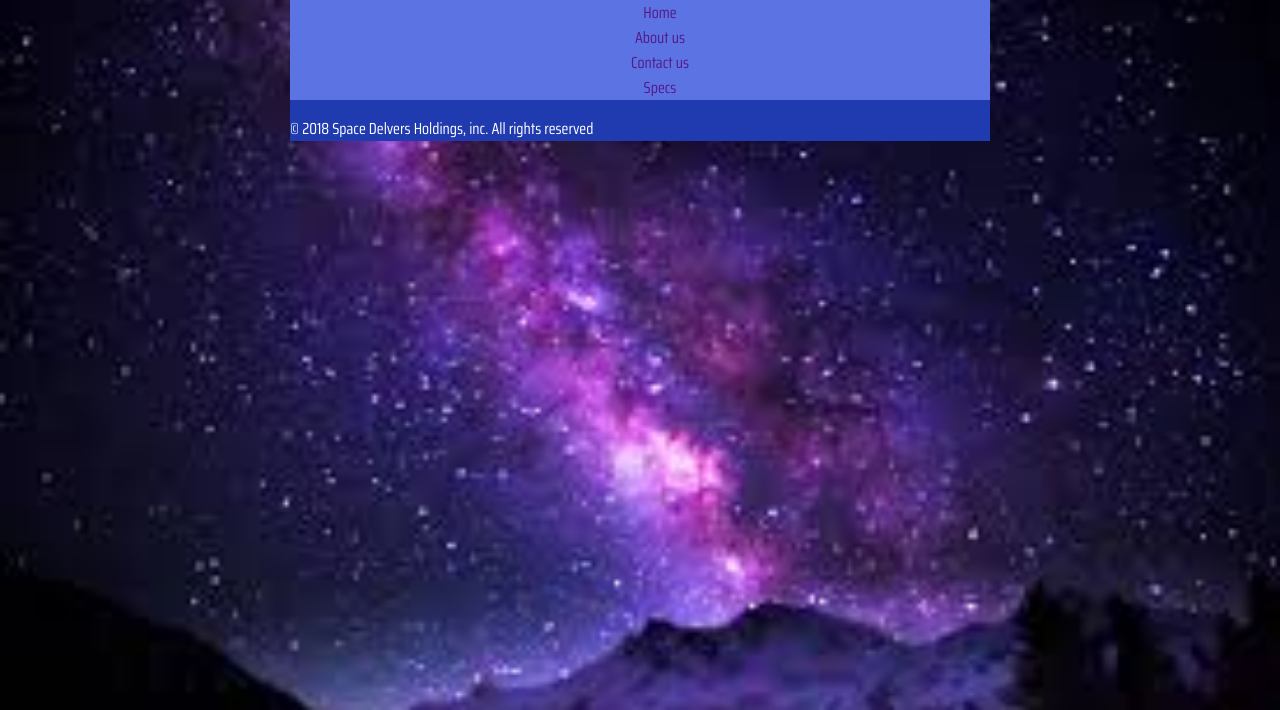
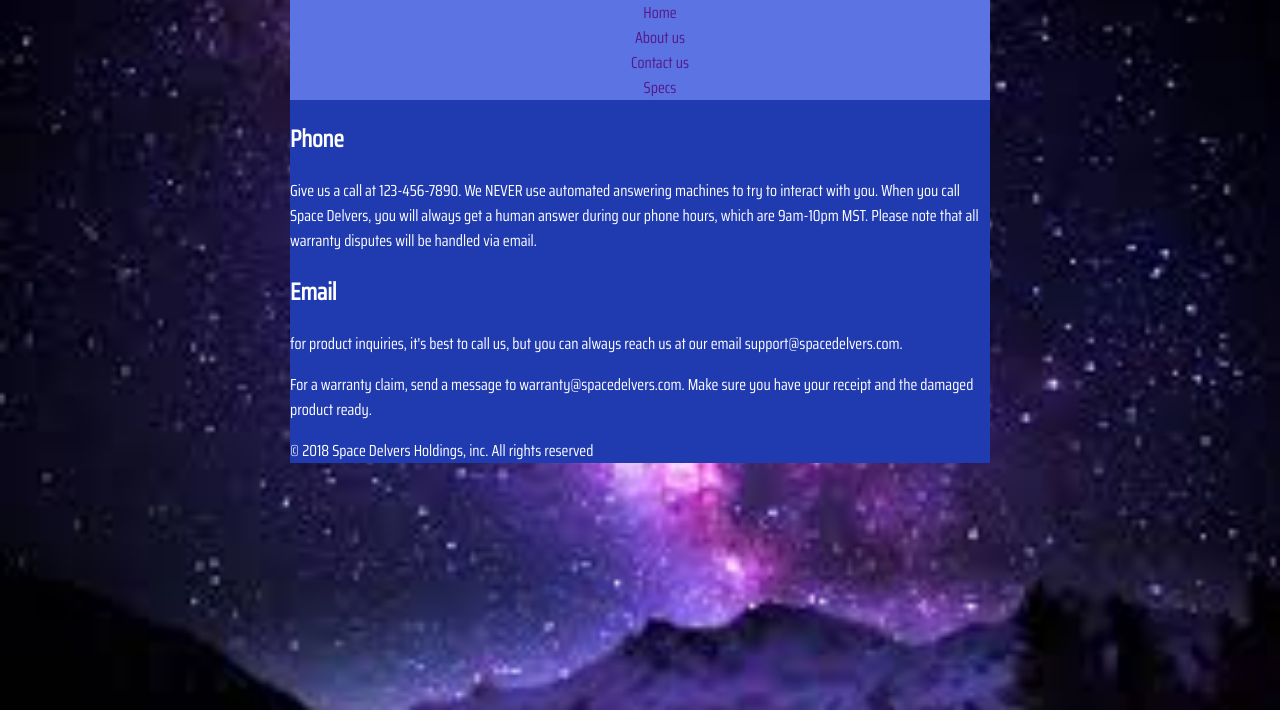
Before and after one commit to luis-padilla/WebFinal, a plain HTML site: page contactus.html in a window 1280 px wide. Shown: the part 90-800 px from the top of the page. Drawn offline with nearby package versions, Linux system fonts and the light colour scheme.

Commit message:
Put in the Contact info and made the table a div for styling it.

```diff
--- a/contactus.html
+++ b/contactus.html
@@ -18,7 +18,14 @@
                 <li><a href="specs.html">Specs</a></li>
             </ul></nav>
         <main>
-
+            <h2>Phone</h2>
+            <p>Give us a call at 123-456-7890. We NEVER use automated answering machines to try to interact with you.
+                When you call Space Delvers, you will always get a human answer during our phone hours, which are 9am-10pm MST.
+                Please note that all warranty disputes will be handled via email.
+            </p>
+            <h2>Email</h2>
+            <p>for product inquiries, it's best to call us, but you can always reach us at our email support@spacedelvers.com.</p>
+            <p>For a warranty claim, send a message to warranty@spacedelvers.com. Make sure you have your receipt and the damaged product ready.</p>
         </main>
         <footer>
             &copy; 2018 Space Delvers Holdings, inc. All rights reserved
```
Also changed, not shown: specs.html (+4 -2 lines).
